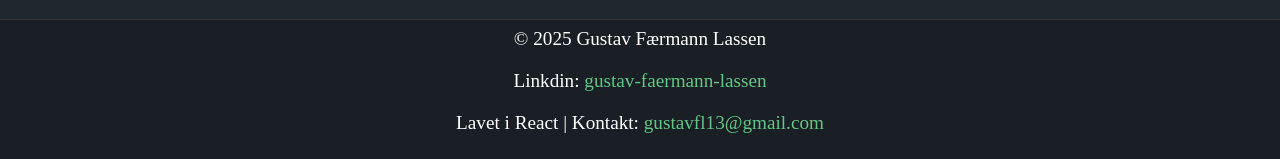
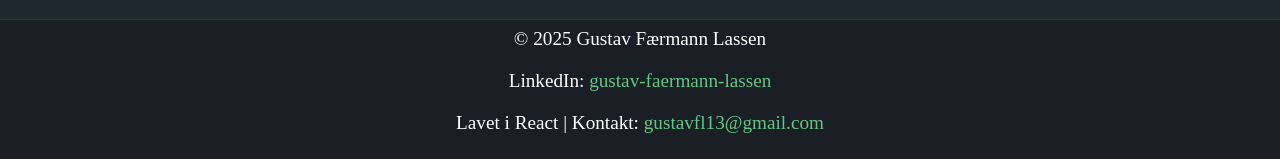
Before and after one commit to GustavFL2000/GustavFL-Portfolio-App, a React (Vite) app: page /Projects in a window 1280 px wide. Shown: the part 638-797 px from the top of the page. Built offline with nearby package versions, Linux system fonts and the light colour scheme.

Commit message:
Linkdin link åbner i ny fane

```diff
--- a/src/components/Footer.jsx
+++ b/src/components/Footer.jsx
@@ -5,8 +5,14 @@
     <footer className="footer">
       <p>© {new Date().getFullYear()} Gustav Færmann Lassen</p>
       <p>
-        Linkdin:{" "}
-        <a href = "https://www.linkedin.com/in/gustav-faermann-lassen">gustav-faermann-lassen</a>
+        LinkedIn:{" "}
+        <a
+          href="https://www.linkedin.com/in/gustav-faermann-lassen"
+          target="_blank"
+          rel="noopener noreferrer"
+        >
+          gustav-faermann-lassen
+        </a>
       </p>
       <p>
         Lavet i React | Kontakt:{" "}
```
